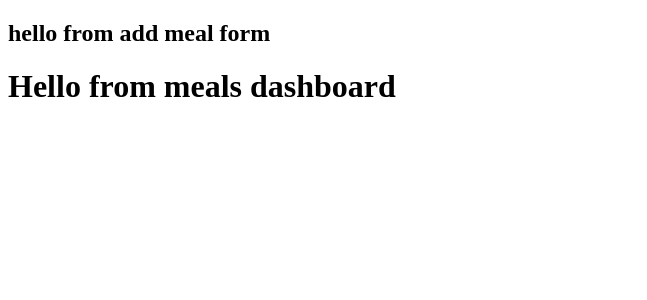
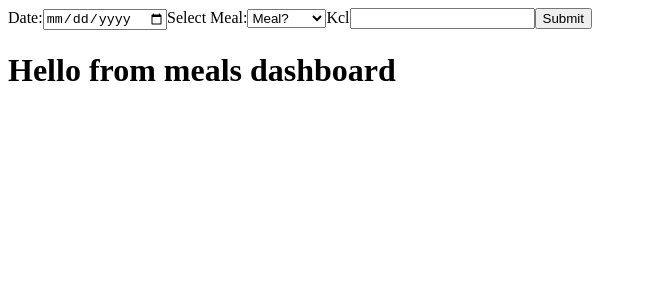
Before and after one commit to neilmcdonagh1985/habit_tracker_group_project, a Vue app in the folder client/: page / in a window 1280 px wide. Shown: the top 300 px of the page, without its empty margins (0-647 px from the left). Built offline with nearby package versions, Linux system fonts and the light colour scheme.

Commit message:
add meal form

```diff
--- a/client/src/App.vue
+++ b/client/src/App.vue
@@ -16,11 +16,10 @@ export default {
   components: {
     'add-meal-form': AddMealForm,
     'meals-dashboard': MealsDashboard
-
   }
 }
 </script>
 
-<style>
+<style scoped>
 
 </style>
--- a/client/src/components/AddMealForm.vue
+++ b/client/src/components/AddMealForm.vue
@@ -1,17 +1,33 @@
 <template>
   <div>
-    <h1>hello from add meal form</h1>
+    <form class="meal-form">
+      <label for="date">Date:</label>
+      <input type="date" id="date">
+
+      <label for="meal">Select Meal:</label>
+      <select name="meal" id="meal">
+        <option disabled selected>Meal?</option>
+        <option value="breakfast">Breakfast</option>
+        <option value="lunch">Lunch</option>
+        <option value="dinner">Dinner</option>
+        <option value="snack">Snack</option>
+      </select>
+
+      <label for="calories">Kcl</label>
+      <input type="text" id="calories">
+
+      <input type="submit">
+    </form>
   </div>
 </template>
 
 <script>
 export default {
-  name: ''
+  name: 'add-meal-form'
 
 }
 </script>
 
-<!-- Add "scoped" attribute to limit CSS to this component only -->
 <style scoped>
 
 </style>
```
